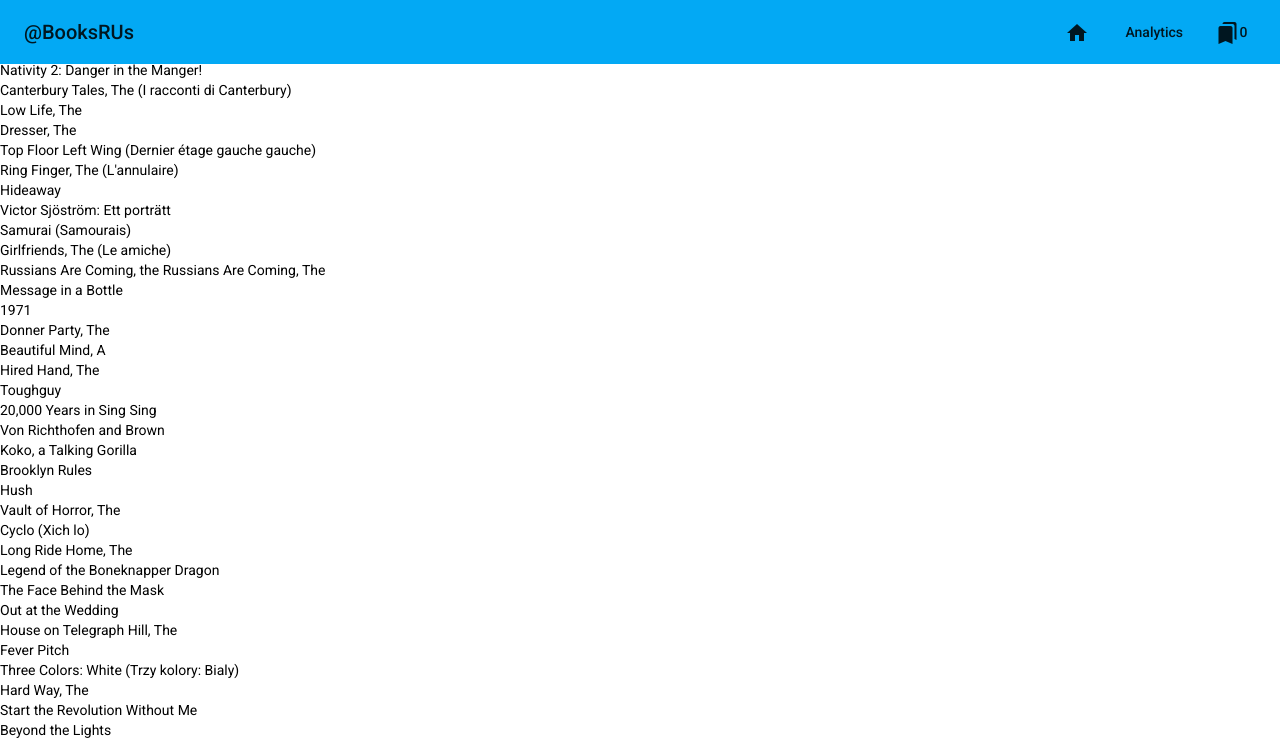
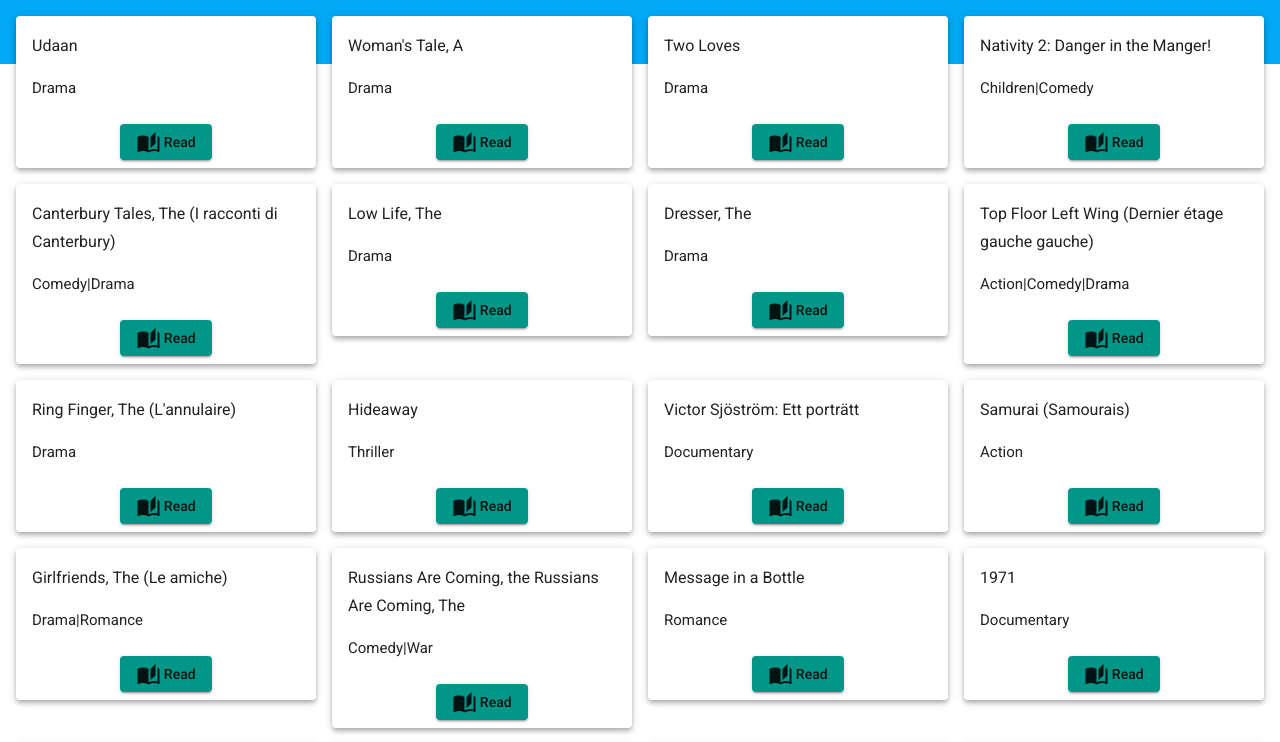
Before and after one commit to athirasarman/75F, an Angular app in the folder BooksRUs/: page /books in a window 1280 px wide. Shown: the top 742 px of the page. Built offline with nearby package versions, Linux system fonts and the light colour scheme.

Commit message:
book display done

```diff
--- a/BooksRUs/package.json
+++ b/BooksRUs/package.json
@@ -15,6 +15,7 @@
     "@angular/common": "~12.0.5",
     "@angular/compiler": "~12.0.5",
     "@angular/core": "~12.0.5",
+    "@angular/flex-layout": "^12.0.0-beta.34",
     "@angular/forms": "~12.0.5",
     "@angular/material": "^12.1.0",
     "@angular/platform-browser": "~12.0.5",
--- a/BooksRUs/src/app/dashboard/books/books.component.html
+++ b/BooksRUs/src/app/dashboard/books/books.component.html
@@ -1,4 +1,25 @@
 
-<div *ngFor="let book of bookList | async">
+<!--<div *ngFor="let book of bookList | async">
   {{book.name}}
+</div>-->
+
+<div class="content">
+<div fxLayout="row wrap" fxLayoutGap="16px grid" fxFlexAlign="stretch">
+  <div fxFlex="25%" fxFlex.xs="100%" fxFlex.sm="33%" *ngFor="let book of bookList | async">
+    <mat-card class="mat-elevation-z4" >
+
+      <mat-card-content >
+
+          <h3>{{book.name}}</h3>
+          <h4>{{book.genre}}</h4>
+
+      </mat-card-content>
+      <mat-card-actions>
+        <button mat-raised-button color="accent">
+           <mat-icon>auto_stories</mat-icon>
+        Read</button>
+      </mat-card-actions>
+    </mat-card>
+  </div>
 </div>
+</div>
--- a/BooksRUs/src/app/dashboard/books/books.component.scss
+++ b/BooksRUs/src/app/dashboard/books/books.component.scss
@@ -1,27 +1,18 @@
-.full-width {
-  width: 100%;
+
+.content {
+    padding: 16px;
 }
 
-.shipping-card {
-  min-width: 120px;
-  margin: 20px auto;
+.content > mat-card {
+    width: 200px;
+
+}
+.mat-card{
+  //height:130px;
 }
 
-.mat-radio-button {
-  display: block;
-  margin: 5px 0;
+.mat-card-actions{
+  justify-content: center;
+  align-content: center;
+  text-align: center;
 }
-
-.row {
-  display: flex;
-  flex-direction: row;
-}
-
-.col {
-  flex: 1;
-  margin-right: 20px;
-}
-
-.col:last-child {
-  margin-right: 0;
-}
--- a/BooksRUs/src/app/dashboard/dashboard.module.ts
+++ b/BooksRUs/src/app/dashboard/dashboard.module.ts
@@ -15,6 +15,7 @@ import { MatGridListModule } from '@angular/material/grid-list';
 import { MatMenuModule } from '@angular/material/menu';
 import { MatIconModule } from '@angular/material/icon';
 import { LayoutModule } from '@angular/cdk/layout';
+import { FlexLayoutModule } from '@angular/flex-layout';
 
 
 @NgModule({
@@ -25,7 +26,7 @@ import { LayoutModule } from '@angular/cdk/layout';
   ],
   imports: [
     CommonModule,
-    DashboardRoutingModule,
+    FlexLayoutModule,
     MatInputModule,
     MatButtonModule,
     MatSelectModule,
@@ -35,7 +36,8 @@ import { LayoutModule } from '@angular/cdk/layout';
     MatGridListModule,
     MatMenuModule,
     MatIconModule,
-    LayoutModule
+    LayoutModule,
+    DashboardRoutingModule
   ]
 })
 export class DashboardModule { }
```
Also changed, not shown: 1 other file (tests, documents, lock files or other folders).
